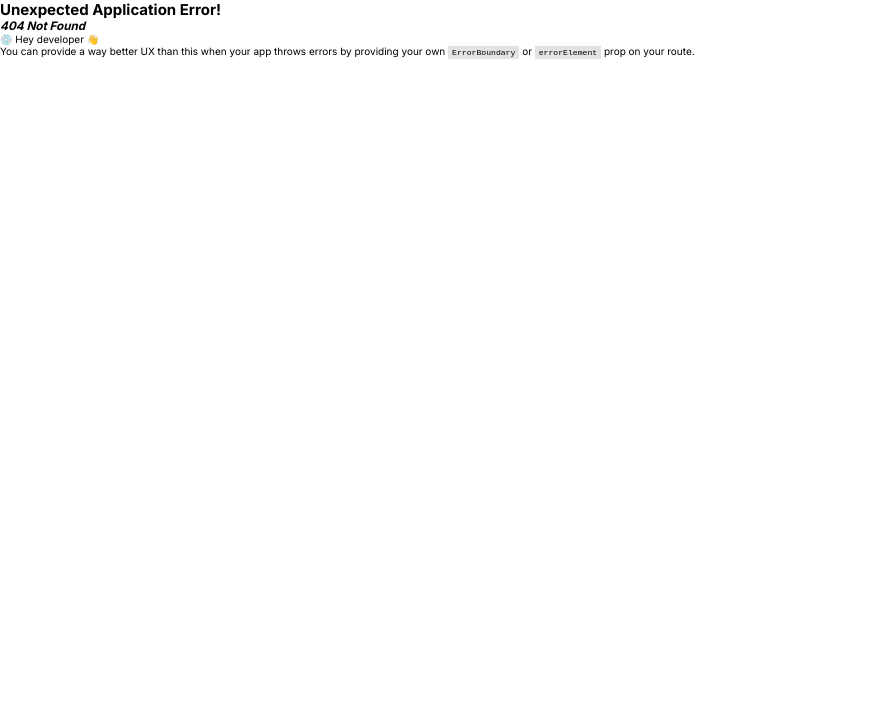
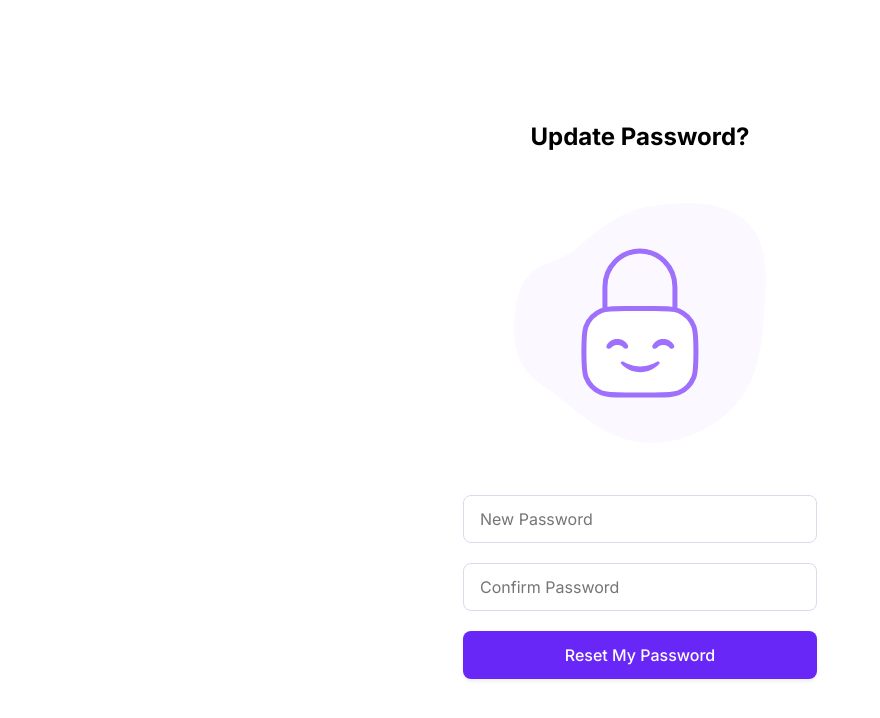
Before and after one commit to durdonadev/projectify-app-ui, a React (Create React App) app: page /team-member/reset-password in a window 1280 px wide. Before the commit this address had no page. Shown: the top 718 px of the page, without its empty margins (0-880 px from the left). Built offline with nearby package versions, Linux system fonts and the light colour scheme.

Commit message:
Forgot/Reset Password for Team-Member

```diff
--- a/src/App.tsx
+++ b/src/App.tsx
@@ -16,22 +16,19 @@ const App = () => {
             <Link to="admin/sign-in">Admin Sign in</Link>
             <Link to="admin/forgot-password">Admin Forgot Password</Link>
             <Link to="admin/reset-password">Admin Reset Password</Link>
-            <Link to="admin/platform/projects">Admin Projects</Link>
-            <Link to="admin/platform/stories">Admin Stories</Link>
-            <Link to="admin/platform/personal-tasks">Admin Personal Tasks</Link>
-            <Link to="admin/platform/team-members">Admin Team-Members</Link>
+            <Link to="admin/platform">Admin Platform</Link>
 
             <Link to="team-member/create-password">
                 Team Member Create Password
             </Link>
             <Link to="team-member/login">Team Member Login</Link>
-            <Link to="team-member/platform/projects">Team Member Projects</Link>
-            <Link to="team-member/platform/stories">
-                Team Member Admin Stories
+            <Link to="team-member/forgot-password">
+                Team Member Forgot Password
             </Link>
-            <Link to="team-member/platform/personal-tasks">
-                Team Member Admin Personal Tasks
+            <Link to="team-member/reset-password">
+                Team Member Reset Password
             </Link>
+            <Link to="team-member/platform">Team Member Platform</Link>
         </Base>
     );
 };
--- a/src/pages/index.ts
+++ b/src/pages/index.ts
@@ -11,6 +11,8 @@ export * from "./admin-platform/admin-team-members/AdminTeamMembers";
 
 export * from "./team-member-auth/team-member-create-password/TeamMemberCreatePassword";
 export * from "./team-member-auth/team-member-login/TeamMemberLogin";
+export * from "./team-member-auth/team-member-forgot-password/TeamMemberForgotPassword";
+export * from "./team-member-auth/team-member-reset-password/TeamMemberResetPassword";
 
 export * from "./team-member-platform/TeamMemberPlatform";
 export * from "./team-member-platform/team-member-projects/TeamMemberProjects";
--- /dev/null
+++ b/src/pages/team-member-auth/team-member-forgot-password/TeamMemberForgotPassword.tsx
@@ -0,0 +1,49 @@
+import { useState } from "react";
+import styled from "styled-components";
+import { PasswordWrapper } from "../../components";
+import { Input, Button } from "../../../design-system";
+import forgotPassword from "../../../assets/illustrations/forgot-password.svg";
+
+const Form = styled.form`
+    width: 100%;
+    display: grid;
+    gap: var(--space-20);
+`;
+
+const TeamMemberForgotPassword = () => {
+    const [email, setEmail] = useState<string>("");
+
+    const handleOnChangeEmail = (value: string) => {
+        setEmail(value);
+    };
+
+    const getInstructions = (e: React.FormEvent<HTMLFormElement>) => {
+        e.preventDefault();
+        console.log(email);
+    };
+
+    return (
+        <PasswordWrapper pageTitle="Forgot Password?" imageUrl={forgotPassword}>
+            <Form onSubmit={getInstructions} noValidate>
+                <Input
+                    type="email"
+                    placeholder="Email"
+                    value={email}
+                    onChange={handleOnChangeEmail}
+                    shape="rounded"
+                    size="lg"
+                />
+                <Button
+                    color="primary"
+                    size="lg"
+                    shape="rounded"
+                    fullWidth={true}
+                >
+                    Get Instructions
+                </Button>
+            </Form>
+        </PasswordWrapper>
+    );
+};
+
+export { TeamMemberForgotPassword };
--- /dev/null
+++ b/src/pages/team-member-auth/team-member-reset-password/TeamMemberResetPassword.tsx
@@ -0,0 +1,65 @@
+import { useState } from "react";
+import styled from "styled-components";
+import { PasswordWrapper } from "../../components";
+import { Input, Button } from "../../../design-system";
+import resetPasswordImg from "../../../assets/illustrations/reset-password.svg";
+
+const Form = styled.form`
+    width: 100%;
+    display: grid;
+    gap: var(--space-20);
+`;
+
+const TeamMemberResetPassword = () => {
+    const [newPassword, setNewPassword] = useState<string>("");
+    const [passwordConfirm, setPasswordConfirm] = useState<string>("");
+
+    const handleOnChangeNewPassword = (value: string) => {
+        setNewPassword(value);
+    };
+
+    const handleOnChangePasswordConfirm = (value: string) => {
+        setPasswordConfirm(value);
+    };
+
+    const resetPassword = (e: React.FormEvent<HTMLFormElement>) => {
+        e.preventDefault();
+        console.log(newPassword, passwordConfirm);
+    };
+
+    return (
+        <PasswordWrapper
+            pageTitle="Update Password?"
+            imageUrl={resetPasswordImg}
+        >
+            <Form onSubmit={resetPassword} noValidate>
+                <Input
+                    type="password"
+                    placeholder="New Password"
+                    value={newPassword}
+                    onChange={handleOnChangeNewPassword}
+                    shape="rounded"
+                    size="lg"
+                />
+                <Input
+                    type="password"
+                    placeholder="Confirm Password"
+                    value={passwordConfirm}
+                    onChange={handleOnChangePasswordConfirm}
+                    shape="rounded"
+                    size="lg"
+                />
+                <Button
+                    color="primary"
+                    size="lg"
+                    shape="rounded"
+                    fullWidth={true}
+                >
+                    Reset My Password
+                </Button>
+            </Form>
+        </PasswordWrapper>
+    );
+};
+
+export { TeamMemberResetPassword };
--- a/src/router/index.tsx
+++ b/src/router/index.tsx
@@ -19,7 +19,9 @@ import {
     TeamMemberPlatform,
     TeamMemberProjects,
     TeamMemberStories,
-    TeamMemberPersonalTasks
+    TeamMemberPersonalTasks,
+    TeamMemberForgotPassword,
+    TeamMemberResetPassword
 } from "../pages";
 
 export const router = createBrowserRouter(
@@ -49,6 +51,14 @@ export const router = createBrowserRouter(
             />
             <Route path="/team-member/login" element={<TeamMemberLogin />} />
             <Route
+                path="/team-member/forgot-password"
+                element={<TeamMemberForgotPassword />}
+            />
+            <Route
+                path="/team-member/reset-password"
+                element={<TeamMemberResetPassword />}
+            />
+            <Route
                 path="/team-member/platform"
                 element={<TeamMemberPlatform />}
             >
```
